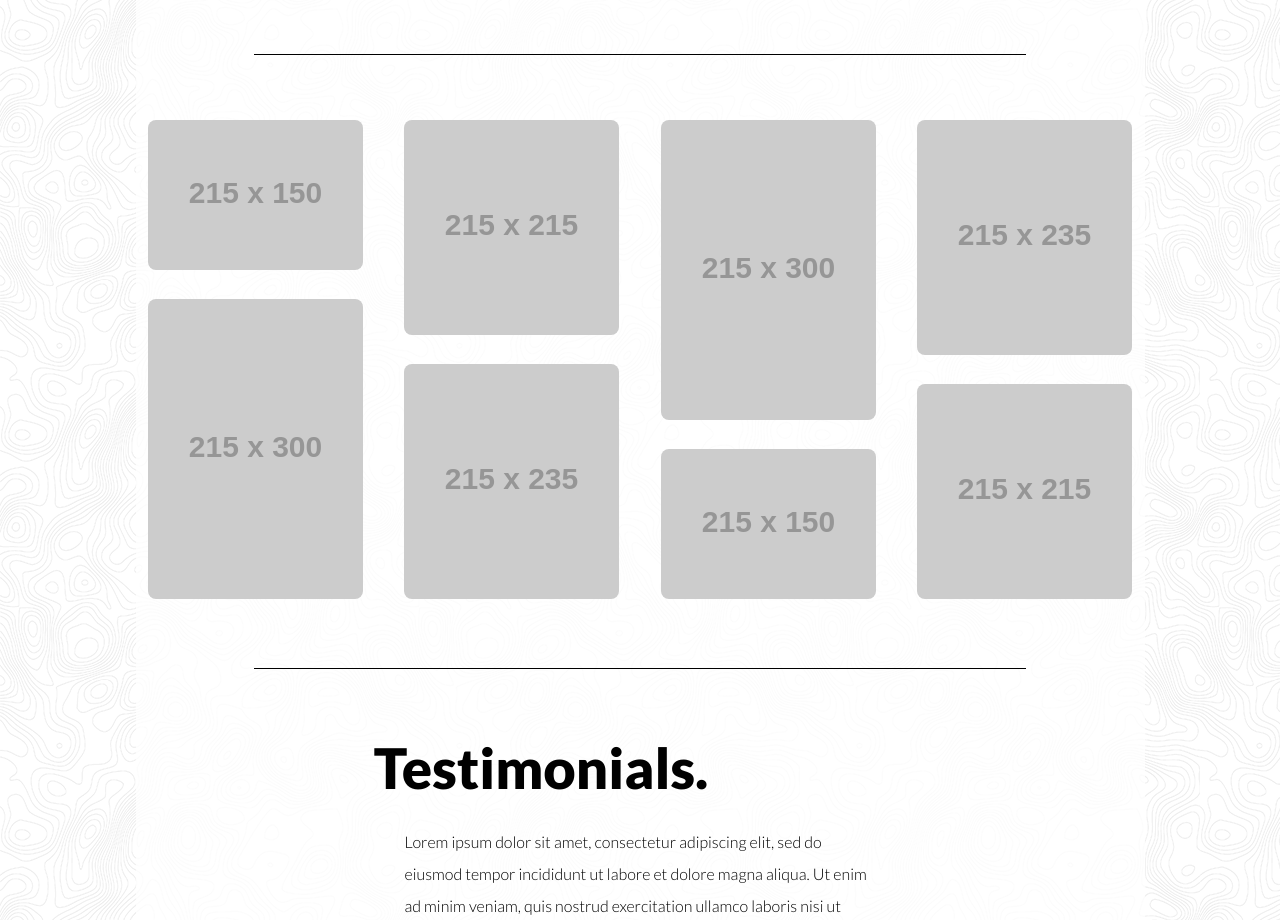
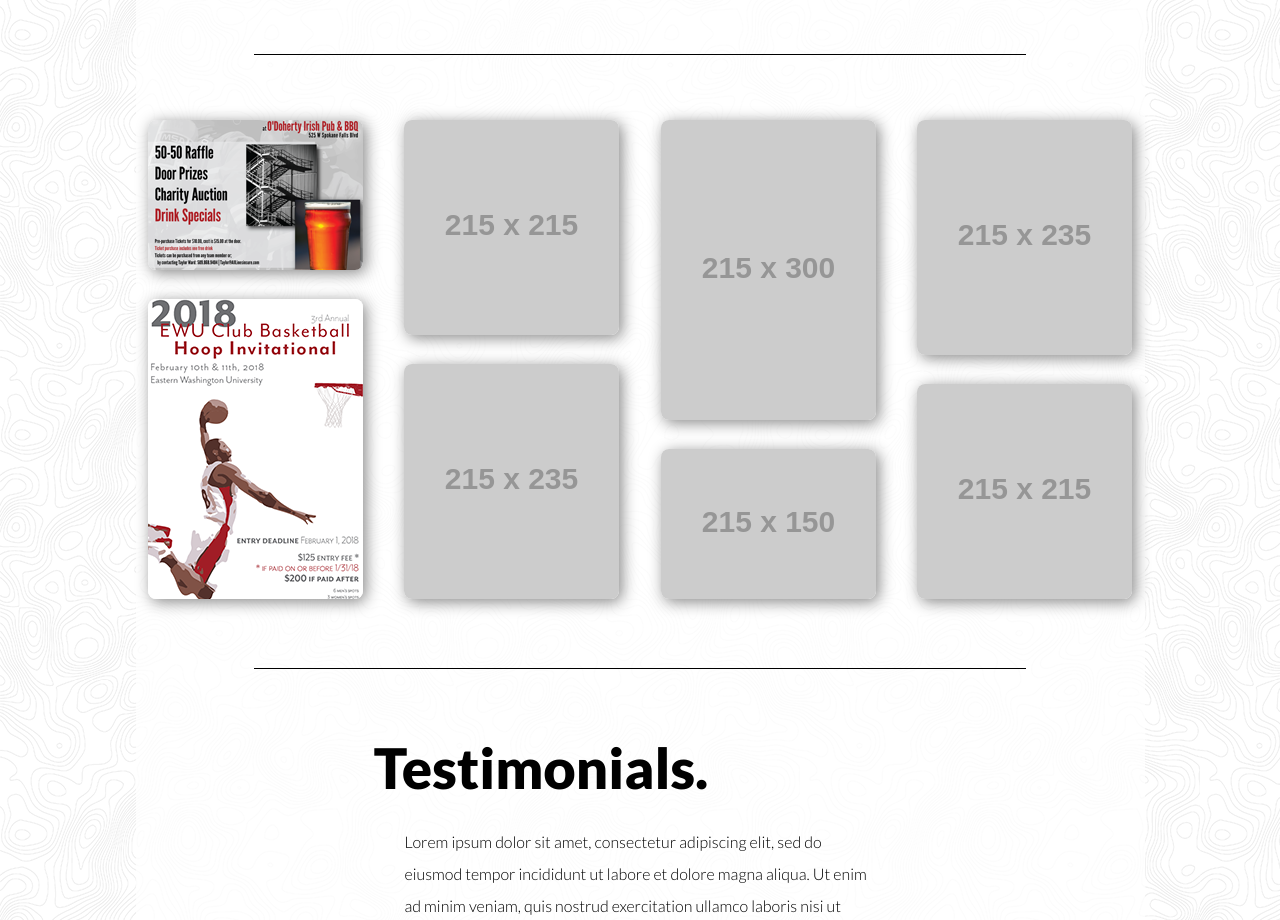
Before and after one commit to Gordon325/personalPorfolio, a plain HTML site: page index.html in a window 1280 px wide. Shown: the part 920-1840 px from the top of the page. Drawn offline with Linux system fonts and the light colour scheme; placeholder pictures from the web are drawn by us.

Commit message:
Portfolion Images
Added some portfolio images, and created shadow + hover effect.

```diff
--- a/css/_main.scss
+++ b/css/_main.scss
@@ -58,6 +58,13 @@ h1 {
 }
 .skills_img, .skills_desc, .work_image_top, .work_image_bottom {
   margin: 0;
+}
+.work_image_top, .work_image_bottom {
+    box-shadow: 3px 3px 15px #888888;
+}
+
+.work_image_top:hover, .work_image_bottom:hover {
+    box-shadow: 0px 0px;
 }
 .skills_img{
     width: 60px;
--- a/index.html
+++ b/index.html
@@ -55,8 +55,8 @@
   <div class="break"></div>
   <div class="skills_wrapper">
     <div class="work_samples">
-    <img class="work_image_top" src="http://via.placeholder.com/215x150"/>
-      <img class="work_image_bottom" src="http://via.placeholder.com/215x300"/>
+    <img class="work_image_top" src="img/stairclimbFlyer.png"/>
+      <img class="work_image_bottom" src="img/miniPortfolioImages/hoopInvitationalPoster_small.png"/>
   </div>
         <div class="work_samples">
     <img class="work_image_top" src="http://via.placeholder.com/215x215"/>
```
Also changed, not shown: css/styles.css, img/fullSizePortfolioImages/gordonSmithHoopInvitational2018-01.png (added), img/graphicDesign_bg-01.png (added), img/miniPortfolioImages/hoopInvitationalPoster_small.png (added), img/stairclimbFlyer.png (added), 3 other files.
